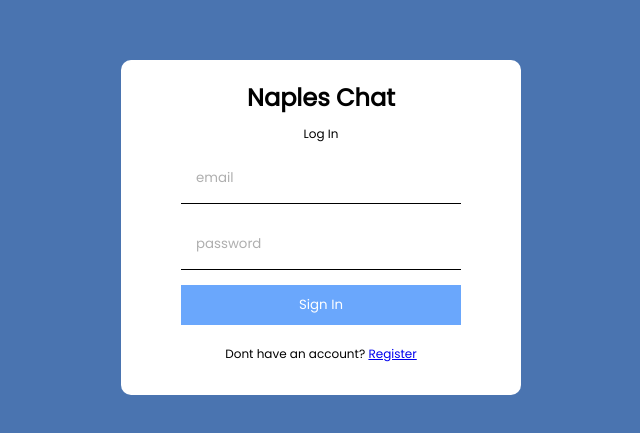
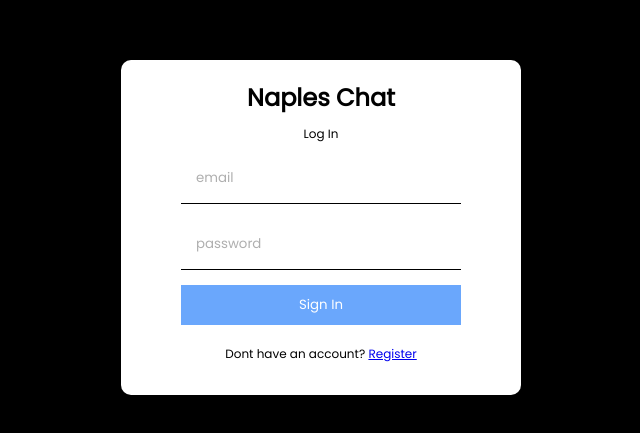
Before and after one commit to Shbucket/chat, a React (Create React App) app: page /login in a window 1280 px wide. Shown: the part 181-614 px from the top of the page, without its empty margins (319-959 px from the left). Built offline with nearby package versions, Linux system fonts and the light colour scheme; no server answers.

Commit message:
styling changes and input clears after sending

```diff
--- a/src/components/Input.jsx
+++ b/src/components/Input.jsx
@@ -22,6 +22,8 @@ export const Input = () => {
   const { currentUser } = useContext(AuthContext);
   const { data } = useContext(ChatContext);
   const handleSend = async () => {
+         const enter = document.getElementById("text");
+         enter.value = "";
     if (img) {
       const storageRef = ref(storage, uuid());
 
@@ -68,20 +70,22 @@ export const Input = () => {
       },
       [data.chatId + ".date"]: serverTimestamp(),
     });
-    setText("");
+
+    setText('');
     setImg(null);
+
   };
 
   return (
     <div className="input">
       <input
         type="text"
+        id="text"
         placeholder="Type something..."
         onChange={(e) => setText(e.target.value)}
         value={text}
       />
       <div className="send">
-
         <input
           type="file"
           style={{ display: "none" }}
--- a/src/style.scss
+++ b/src/style.scss
@@ -4,7 +4,7 @@
 html,
 body {
   min-height: 100%;
-  background-color: #4a74b0;
+  background-color: black;
 }
 @mixin laptop {
   @media screen and (min-width: 769px) {
@@ -84,7 +84,7 @@ body {
   }
 }
 .home {
-  background-color: #4a74b0;
+  background-color: black;
   height: 100vmin;
   display: flex;
   align-items: center;
```
